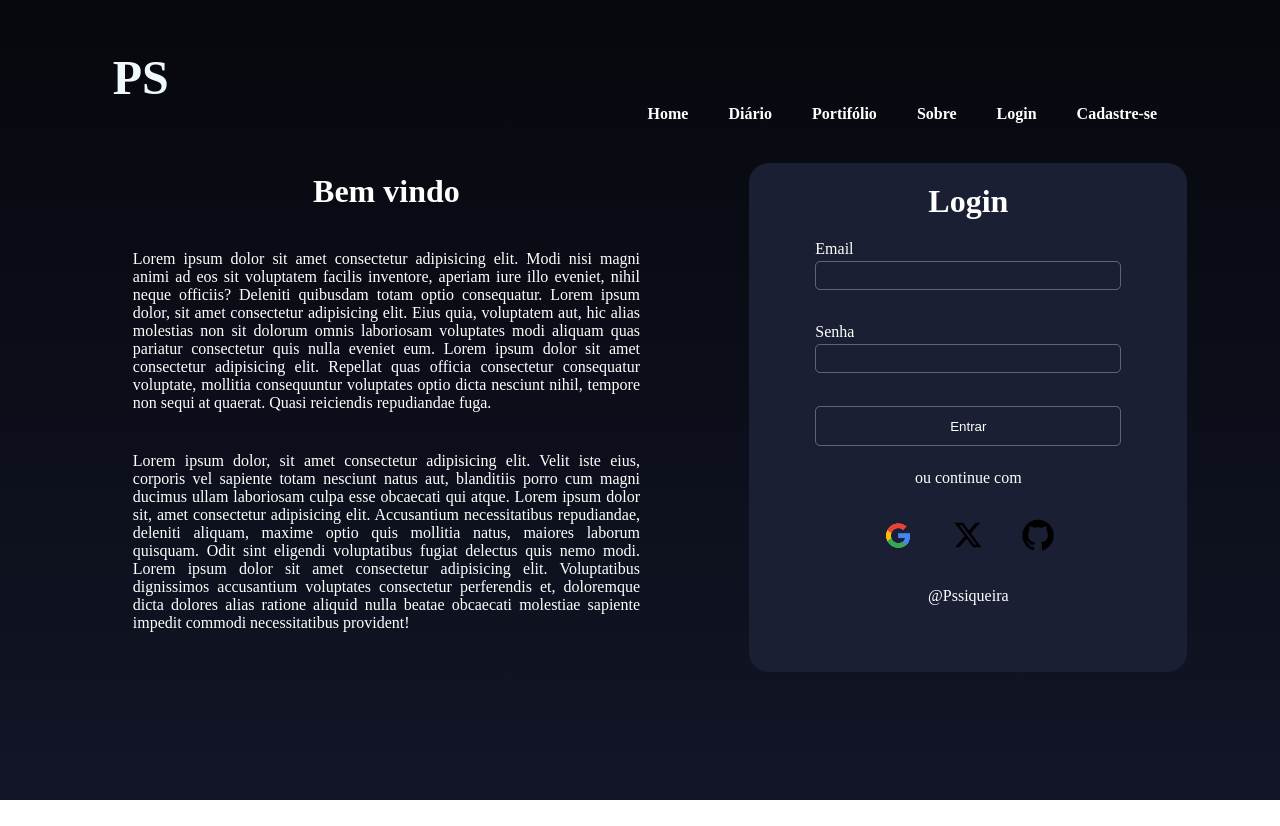
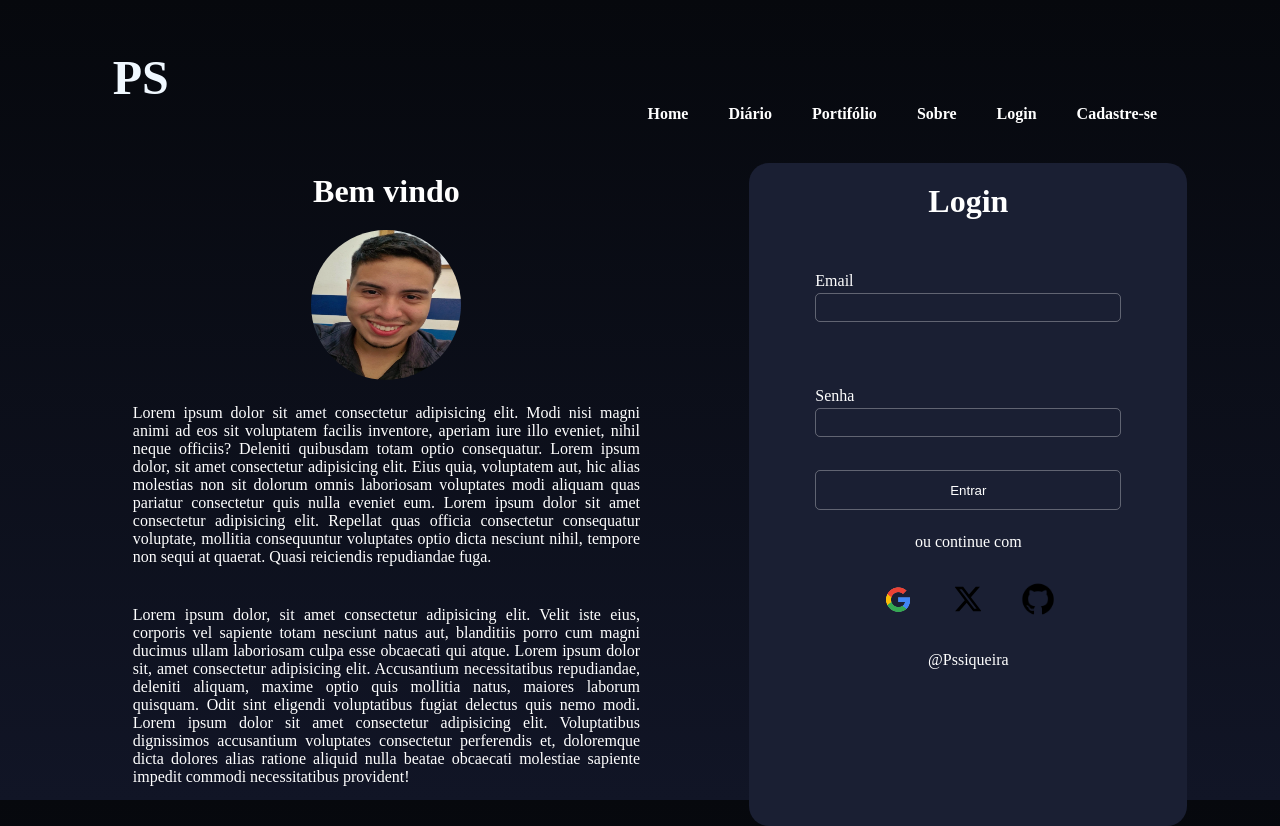
Before and after one commit to Pssiqueira/PROJETOS-HTML-E-CSS, a plain HTML site: page formulario-responsivo/index.html in a window 1280 px wide. Before the commit the page ends 800 px from the top, so only its background shows below. Drawn offline with Linux system fonts and the light colour scheme; a web font is replaced by a local one.

Commit message:
att form

```diff
--- a/formulario-responsivo/index.html
+++ b/formulario-responsivo/index.html
@@ -27,6 +27,9 @@
         <main>
             <div id="apresentação">
                 <h1 style="text-align: center;">Bem vindo</h1>
+                <div id="profile">
+                    <img src="./imagens/IMG_20250131_141000_277 (1).webp" alt="profile" style="width: 150px; height: 150px; border-radius: 50%;">
+                </div>
                 <p style="text-align: justify;">Lorem ipsum dolor sit amet consectetur adipisicing elit. Modi nisi magni animi ad eos sit voluptatem facilis inventore, aperiam iure illo eveniet, nihil neque officiis? Deleniti quibusdam totam optio consequatur. Lorem ipsum dolor, sit amet consectetur adipisicing elit. Eius quia, voluptatem aut, hic alias molestias non sit dolorum omnis laboriosam voluptates modi aliquam quas pariatur consectetur quis nulla eveniet eum. Lorem ipsum dolor sit amet consectetur adipisicing elit. Repellat quas officia consectetur consequatur voluptate, mollitia consequuntur voluptates optio dicta nesciunt nihil, tempore non sequi at quaerat. Quasi reiciendis repudiandae fuga.</p>
 
                 <p style="text-align: justify;">Lorem ipsum dolor, sit amet consectetur adipisicing elit. Velit iste eius, corporis vel sapiente totam nesciunt natus aut, blanditiis porro cum magni ducimus ullam laboriosam culpa esse obcaecati qui atque. Lorem ipsum dolor sit, amet consectetur adipisicing elit. Accusantium necessitatibus repudiandae, deleniti aliquam, maxime optio quis mollitia natus, maiores laborum quisquam. Odit sint eligendi voluptatibus fugiat delectus quis nemo modi. Lorem ipsum dolor sit amet consectetur adipisicing elit. Voluptatibus dignissimos accusantium voluptates consectetur perferendis et, doloremque dicta dolores alias ratione aliquid nulla beatae obcaecati molestiae sapiente impedit commodi necessitatibus provident!</p>
@@ -34,11 +37,20 @@
             <div id="form">
                 <h1>Login</h1>
                 <form action="" id="log">
-                    <label for="mail" id="lmail">Email</label>
-                    <input type="email" id="mail">
+
+                    <label for="mail" class="lmail">
+                        <span style="transition-delay: 0ms;">E</span>
+                        <span style="transition-delay: 50ms;">m</span>
+                        <span style="transition-delay: 100ms;">a</span>
+                        <span style="transition-delay: 150ms;">i</span>
+                        <span style="transition-delay: 200ms;">l</span>
+                    </label>
+
+
+                    <input type="email" id="mail" required>
                     <label for="pass">Senha</label>
-                    <input type="password" id="pass">
-                    <input type="submit" id="ientrar" value="Entrar" >
+                    <input type="password" id="pass" required>
+                    <input type="submit" id="ientrar" value="Entrar">
 
                     <p>ou continue com</p>
                     <div id="cad">
--- a/formulario-responsivo/script.js
+++ b/formulario-responsivo/script.js
@@ -1,6 +1,6 @@
  var mail = document.getElementById('mail')
- var lmail = document.getElementById('lmail')
-
- mail.addEventListener("click", ()=>{
-
- })
+ var lmail = document.querySelector('label')
+var sp = document.querySelector('span')
+ mail.addEventListener("click",() =>{
+    sp.style.top = '-10px'
+})
--- a/formulario-responsivo/style.css
+++ b/formulario-responsivo/style.css
@@ -74,10 +74,14 @@ main{
     border-radius: 20px;
 
 }
+#profile{
+    text-align: center;
+}
 main > div > h1, p{
     margin: 0px;
     padding: 20px;
 }
+
 #apresentação{
     width: 50%;
     color: white;
@@ -95,6 +99,7 @@ main > div > h1, p{
 }
 
 #log{
+    position: relative;
     display: flex;
     flex-direction: column;
     gap: 3px;
@@ -104,6 +109,8 @@ main > div > h1, p{
     margin-bottom: 30px;
 }
 #log > input{
+    position: relative;
+    display: block;
     width: 300px;
     height: 25px;
     border-radius: 5px;
@@ -111,7 +118,20 @@ main > div > h1, p{
     outline: 0;
     background-color: transparent;
 }
+#log label{
+    display: flex;
+    align-items: end;
+    height: 50px;
+}
+#log label span{
+    position: relative;
+    display: inline-block;
+    transition: 0.5s;
+}
 
+#log input:focus ~  label span{
+    transform: translateY(-30px);
+}
 #log  #ientrar{
     width: 100%;
     margin: auto;
```
Also changed, not shown: formulario-responsivo/imagens/IMG_20250131_141000_277 (1).webp (added).
